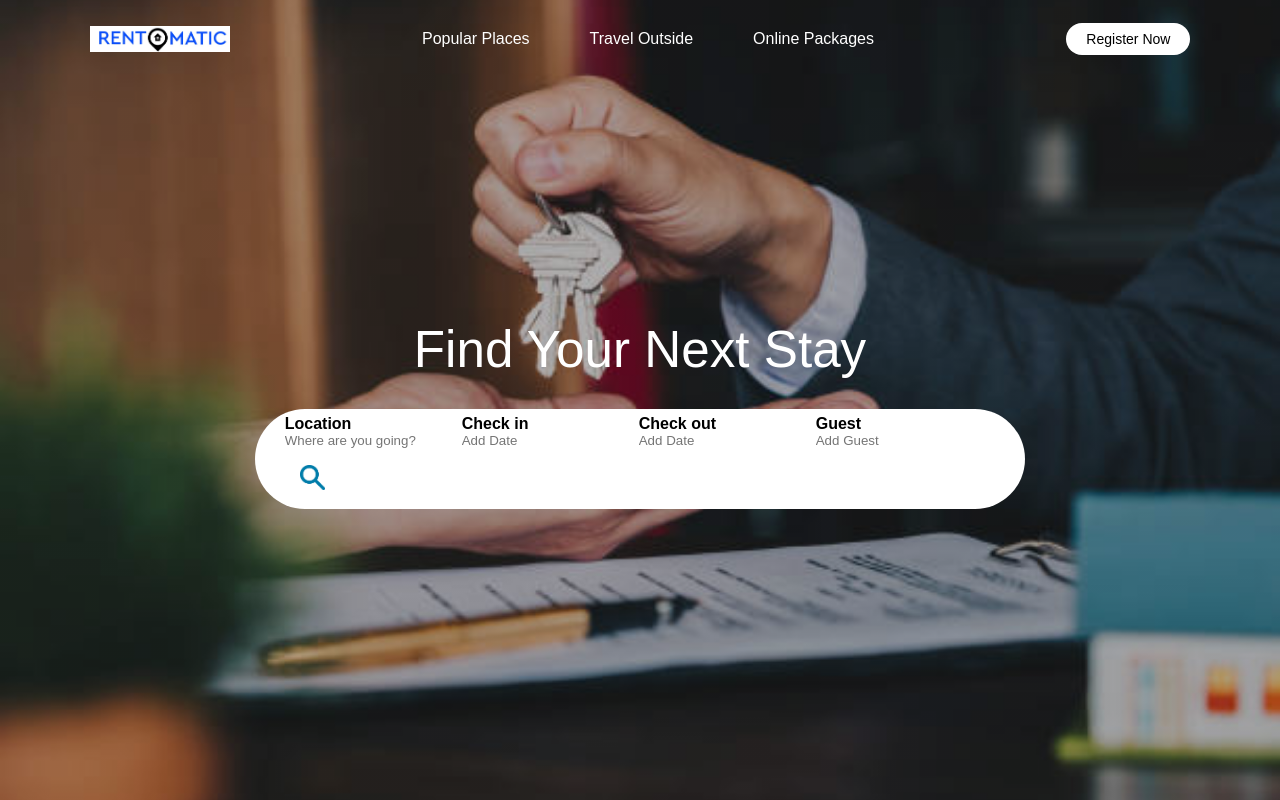
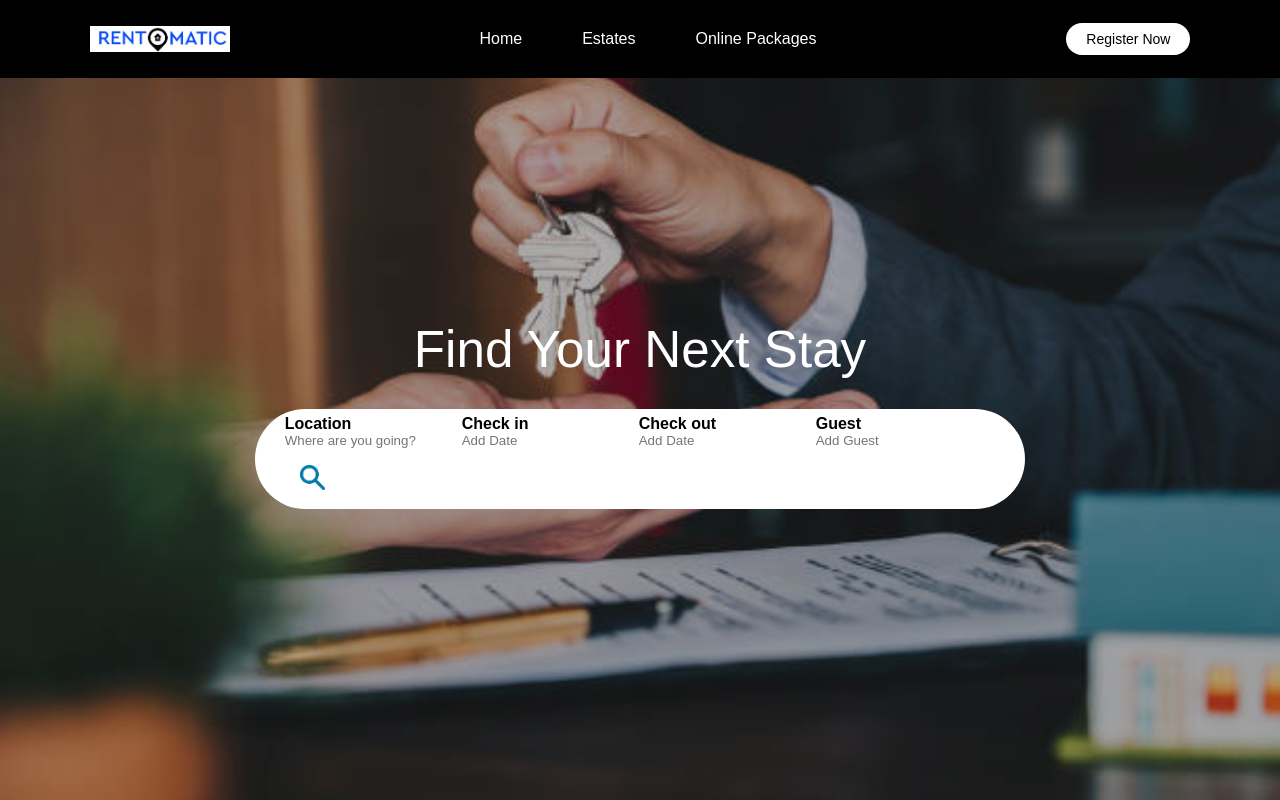
Before and after one commit to Ali-zayn/Rentomatic, a React (Create React App) app in the folder RentomaticCode/frontend/: page / in a window 1280 px wide. Shown: the top 800 px of the page. Built offline with nearby package versions, Linux system fonts and the light colour scheme.

Commit message:
estates container

```diff
--- a/RentomaticCode/frontend/src/App.js
+++ b/RentomaticCode/frontend/src/App.js
@@ -7,6 +7,7 @@ import {
 
 import './App.css';
 import Home from "./componets/Home"
+import Estates from './componets/Estates';
 
 function App() {
   return (
@@ -14,6 +15,7 @@ function App() {
     <>
       <Routes>
         <Route path="/" element={<Home />} />
+        <Route path="/Estates" element={< Estates />} />
 
       </Routes>
     </>
--- /dev/null
+++ b/RentomaticCode/frontend/src/componets/Estates.css
@@ -0,0 +1,12 @@
+.estates-container{
+    margin-top: 50px;
+    display: flex;
+    flex-wrap: wrap;
+    justify-content: space-between;
+}
+.estates{
+    flex-basis: 70%;
+}
+.filter-estates{
+    flex-basis: 25%;
+}
--- /dev/null
+++ b/RentomaticCode/frontend/src/componets/Estates.jsx
@@ -0,0 +1,37 @@
+import Navbar from "./Navbar";
+import Footer from "./Footer";
+import "./Estates.css";
+import favorite1 from "../Images/favorite1.jfif";
+import favorite2 from "../Images/favorite2.jfif";
+import favorite3 from "../Images/favorite3.jfif";
+import favorite4 from "../Images/favorite4.jfif";
+import favorite5 from "../Images/favorite5.jfif";
+
+function Estates() {
+  return (
+    <div>
+      <Navbar />
+      <div className="estates-container">
+        <div className="estates">
+          <p>200+ options</p>
+          <h1>Recommended Places for you</h1>
+          <div className="estate">
+            <div className="estate-img">
+            <img src={favorite1} />
+            </div>
+            <div className="estate-info">
+            <p>Private Villa in Beirut</p>
+          <h3>Deluxe Queen Room With Street View</h3>
+          <p>3 bedrooms / 2 bathrooms / Wifi / Kitchen </p>
+
+            </div>
+          </div>
+        </div>
+        <div className="filter-estates"></div>
+      </div>
+      <Footer />
+    </div>
+  );
+}
+
+export default Estates;
--- a/RentomaticCode/frontend/src/componets/Navbar.css
+++ b/RentomaticCode/frontend/src/componets/Navbar.css
@@ -2,6 +2,7 @@
   display: flex;
   align-items: center;
   justify-content: space-between;
+  background: #000;
   padding: 20px 7%;
 }
 .logo {
--- a/RentomaticCode/frontend/src/componets/Navbar.jsx
+++ b/RentomaticCode/frontend/src/componets/Navbar.jsx
@@ -12,12 +12,14 @@ function Navbar() {
       <img src={RentomaticLogo} className="logo" />
       <ul class="nav-links">
         <li>
-        <Link to={`/MyEstates`} Link style={{ textDecoration: "none" }}>
-          <a href="#">Popular Places</a>
+        <Link to={`/`} Link style={{ textDecoration: "none" }}>
+          <a href="#">Home</a>
           </Link>
         </li>
         <li>
-          <a href="#">Travel Outside</a>
+        <Link to={`/Estates`} Link style={{ textDecoration: "none" }}>
+          <a href="#">Estates</a>
+          </Link>
         </li>
         <li>
           <a href="#">Online Packages</a>
```
Also changed, not shown: RentomaticCode/frontend/src/componets/States.jsx (deleted, +0 -14 lines), RentomaticCode/frontend/src/componets/States.css (deleted).
